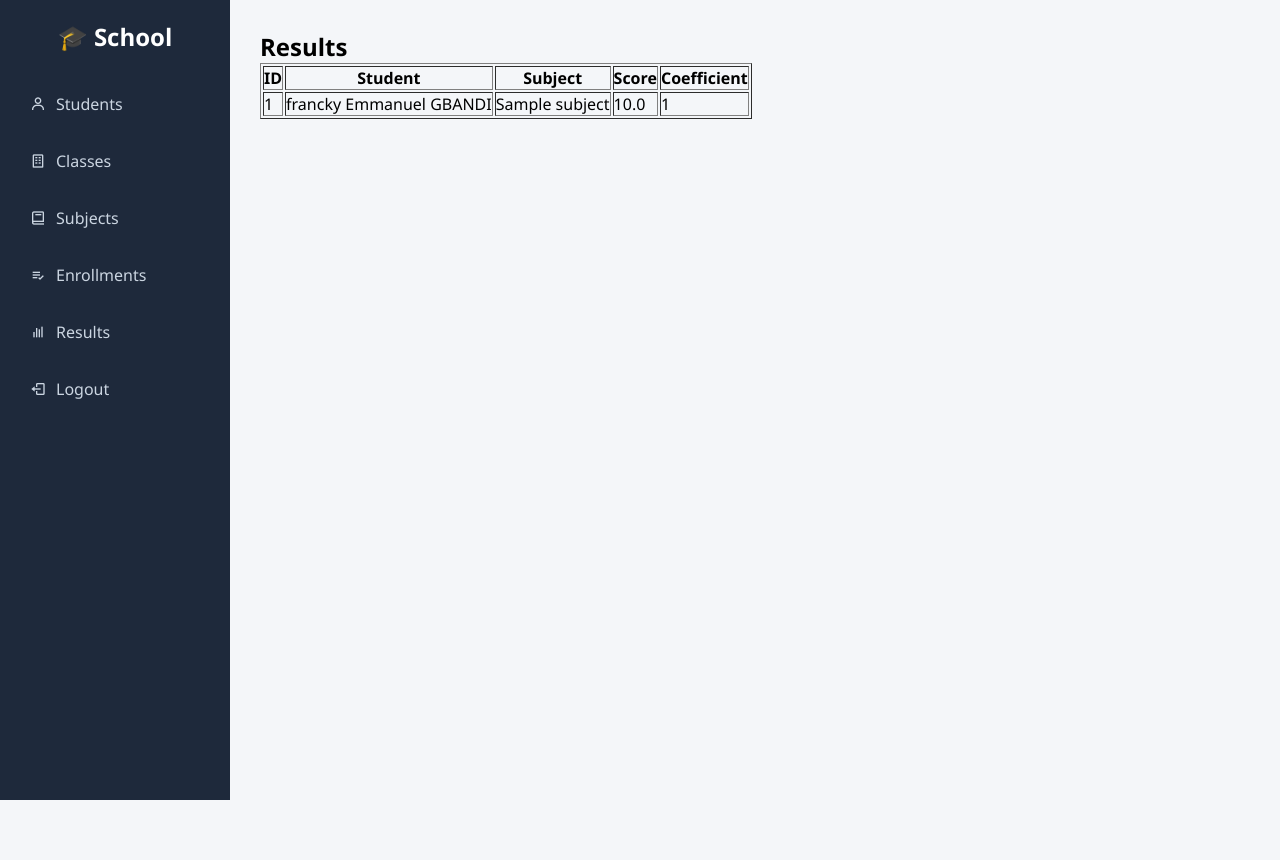
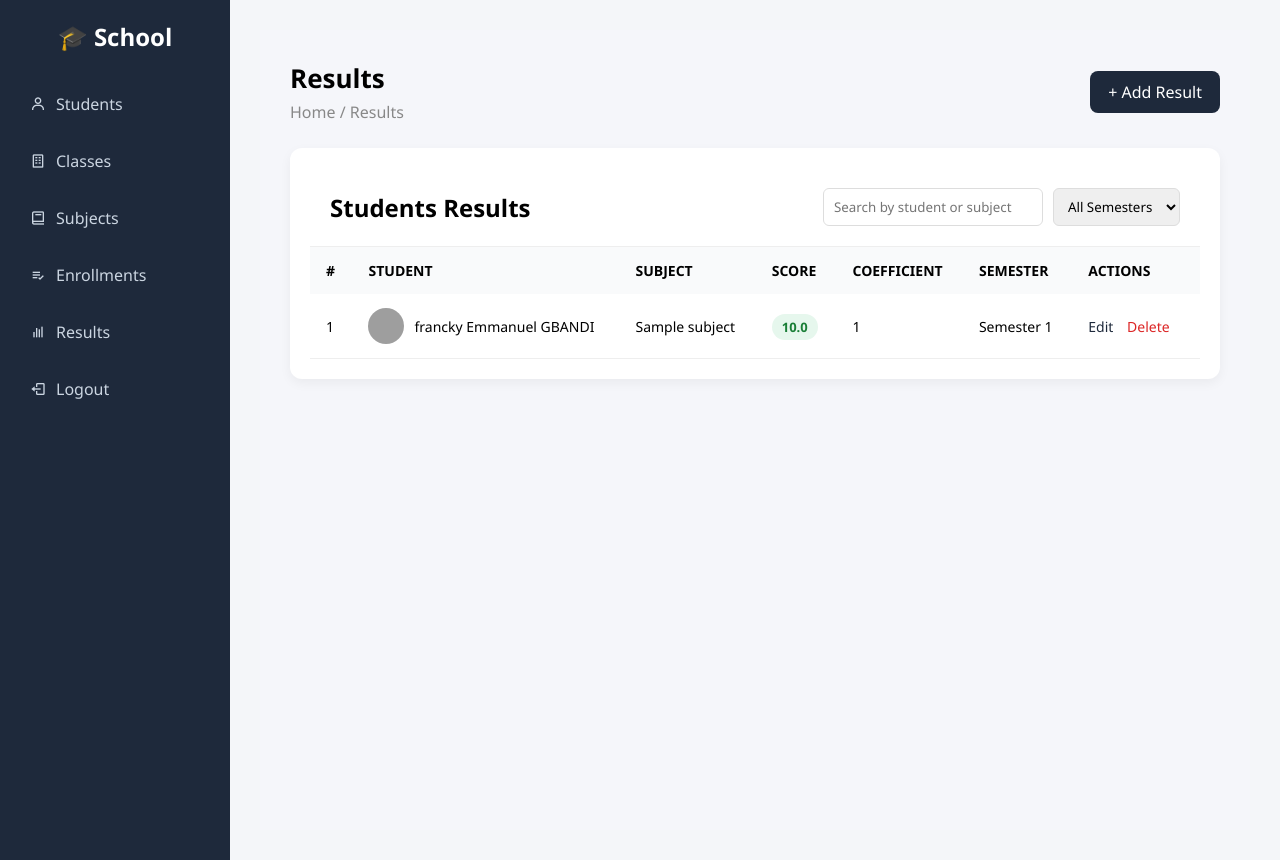
Before and after one commit to frankyshakespeare-ops/Student_management_system, a Flask app: page /results in a window 1280 px wide. Before the commit the page ends 800 px from the top, so only its background shows below. Run offline with Flask 3, Linux system fonts and the light colour scheme; a user stored in the database is signed in; data comes from the database, SQL or seed files in the repository; tables that the repository leaves empty hold one stand-in row (values such as "Sample post"); grey boxes are pictures that could not be loaded.

Commit message:
added the result page

```diff
--- /dev/null
+++ b/static/results.css
@@ -0,0 +1,132 @@
+.results-page {
+    padding: 30px;
+    background: #f5f6fa;
+    min-height: 100vh;
+}
+
+/* Header */
+.results-page .header {
+    display: flex;
+    justify-content: space-between;
+    align-items: center;
+    margin-bottom: 25px;
+}
+
+.results-page .header h1 {
+    margin: 0;
+    font-size: 26px;
+}
+
+.results-page .header p {
+    margin: 5px 0 0;
+    color: #888;
+}
+
+.btn-primary {
+    background: #1e293b;
+    color: white;
+    padding: 10px 18px;
+    border-radius: 8px;
+    text-decoration: none;
+    font-weight: 500;
+}
+
+/* Card */
+.results-page .card {
+    background: white;
+    border-radius: 12px;
+    box-shadow: 0 4px 12px rgba(0,0,0,0.05);
+    overflow: hidden;
+}
+
+.results-page .card-header {
+    padding: 20px;
+    display: flex;
+    justify-content: space-between;
+    align-items: center;
+    border-bottom: 1px solid #eee;
+}
+
+.results-page .filters {
+    display: flex;
+    gap: 10px;
+}
+
+.results-page .filters input,
+.results-page .filters select {
+    padding: 8px 10px;
+    border-radius: 6px;
+    border: 1px solid #ddd;
+    outline: none;
+}
+
+/* Table */
+.results-page table {
+    width: 100%;
+    border-collapse: collapse;
+}
+
+.results-page thead {
+    background: #f9fafb;
+}
+
+.results-page th,
+.results-page td {
+    padding: 14px 16px;
+    text-align: left;
+    font-size: 14px;
+}
+
+.results-page tbody tr {
+    border-bottom: 1px solid #eee;
+}
+
+.results-page tbody tr:hover {
+    background: #f5f7ff;
+}
+
+/* Name */
+.results-page td.name {
+    display: flex;
+    align-items: center;
+    gap: 10px;
+}
+
+.results-page td.name img {
+    width: 36px;
+    height: 36px;
+    border-radius: 50%;
+}
+
+/* Score */
+.score {
+    padding: 4px 10px;
+    border-radius: 20px;
+    font-weight: 600;
+    font-size: 13px;
+}
+
+.score.pass {
+    background: #e6f7ed;
+    color: #1a7f37;
+}
+
+.score.fail {
+    background: #fdecea;
+    color: #b42318;
+}
+
+/* Actions */
+.actions a {
+    margin-right: 10px;
+    text-decoration: none;
+    font-weight: 500;
+}
+
+.actions .edit {
+    color: #1e293b;
+}
+
+.actions .delete {
+    color: #dc2626;
+}
--- a/templates/results.html
+++ b/templates/results.html
@@ -1,23 +1,85 @@
 {% extends "base.html" %}
 
+{% block extra_css %}
+<link rel="stylesheet" href="{{ url_for('static', filename='results.css') }}">
+{% endblock %}
+
 {% block content %}
-<h2>Results</h2>
-<table border="1">
+
+<div class="results-page">
+
+    <!-- Header -->
+    <div class="header">
+        <div>
+            <h1>Results</h1>
+            <p>Home / Results</p>
+        </div>
+        <a href="{{ url_for('add_result') }}" class="btn-primary">+ Add Result</a>
+    </div>
+
+    <!-- Card -->
+    <div class="card">
+        <div class="card-header">
+            <h2>Students Results</h2>
+
+            <div class="filters">
+                <input type="text" placeholder="Search by student or subject">
+                <select>
+                    <option value="">All Semesters</option>
+                    <option value="1">Semester 1</option>
+                    <option value="2">Semester 2</option>
+                </select>
+            </div>
+        </div>
+
+        <!-- Table -->
+        <table>
+            <thead>
                 <tr>
-        <th>ID</th>
-        <th>Student</th>
-        <th>Subject</th>
-        <th>Score</th>
-        <th>Coefficient</th>
+                    <th>#</th>
+                    <th>STUDENT</th>
+                    <th>SUBJECT</th>
+                    <th>SCORE</th>
+                    <th>COEFFICIENT</th>
+                    <th>SEMESTER</th>
+                    <th>ACTIONS</th>
                 </tr>
+            </thead>
+            <tbody>
+
                 {% for r in results %}
                 <tr>
                     <td>{{ r.id }}</td>
-        <td>{{ r.student_name }}</td>
+                    <td class="name">
+                        <img src="https://i.pravatar.cc/40?u={{ r.id }}">
+                        {{ r.student_name }}
+                    </td>
                     <td>{{ r.subject_name }}</td>
-        <td>{{ r.score }}</td>
+                    <td>
+                        <span class="score {% if r.score < 10 %}fail{% else %}pass{% endif %}">
+                            {{ r.score }}
+                        </span>
+                    </td>
                     <td>{{ r.coefficient }}</td>
+                    <td>Semester {{ r.semester }}</td>
+                    <td class="actions">
+                        <a href="#" class="edit">Edit</a>
+                        <a href="#" class="delete">Delete</a>
+                    </td>
                 </tr>
                 {% endfor %}
+
+                {% if results|length == 0 %}
+                <tr>
+                    <td colspan="7" style="text-align:center;">No results found</td>
+                </tr>
+                {% endif %}
+
+            </tbody>
         </table>
+
+    </div>
+
+</div>
+
 {% endblock %}
```
Lines whose indentation alone changed are shown as unchanged.
